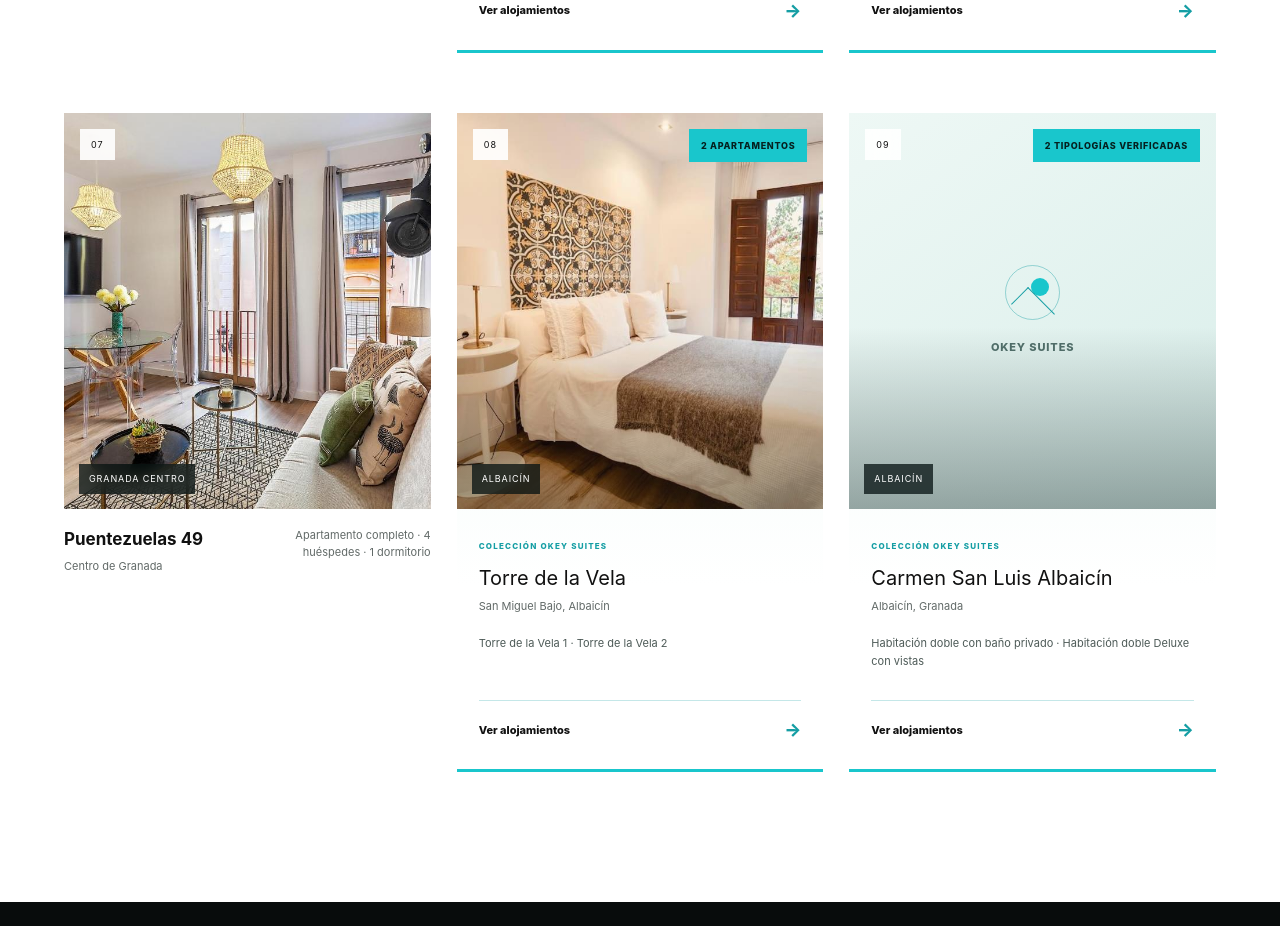
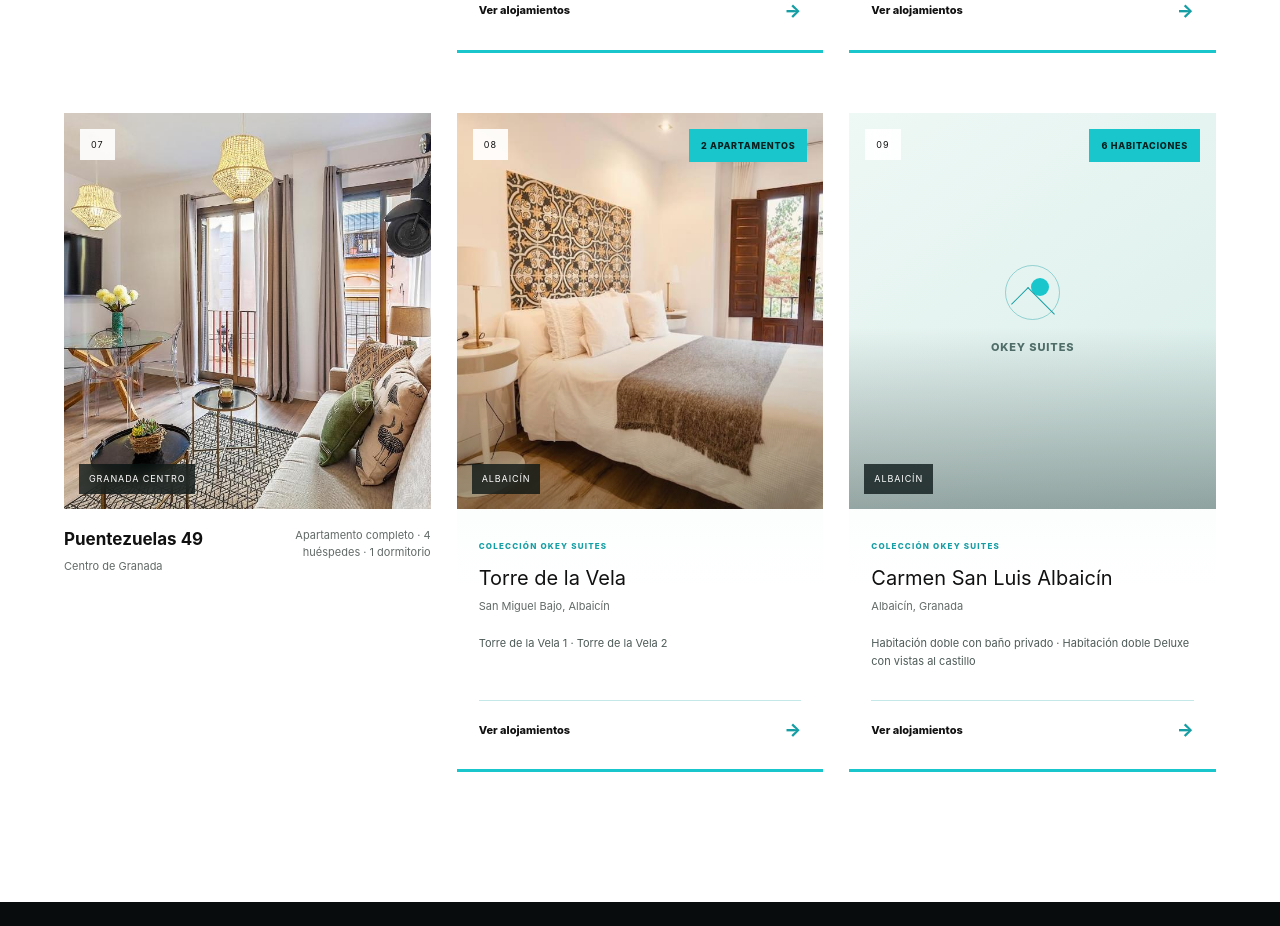
Before and after one commit to IJustDaniii/keysuites-web2, a Next.js app: page /alojamientos in a window 1280 px wide. Shown: the part 1900-2826 px from the top of the page. Built offline with nearby package versions, Linux system fonts and the light colour scheme.

Commit message:
Carmen San Luis Albaicin

```diff
--- a/data/properties.ts
+++ b/data/properties.ts
@@ -310,32 +310,36 @@ export const properties: Property[] = [
   // CARMEN SAN LUIS · ALBAICÍN
   {
     kind: 'property', id: 13, slug: 'carmen-san-luis-doble-bano-privado', name: 'Habitación doble con baño privado',
-    groupSlug: 'carmen-san-luis-albaicin', category: 'Albaicín', type: 'Habitación doble', location: 'Carmen San Luis, Albaicín',
+    groupSlug: 'carmen-san-luis-albaicin', category: 'Albaicín', type: 'Habitación doble · 5 unidades', location: 'Carmen San Luis, Albaicín',
     address: '7 Calle de San Luis, Albaicín, 18010 Granada',
-    shortDescription: 'Habitación doble de 15 m² con baño privado.',
-    description: 'Habitación con cama doble, baño privado con ducha, climatización y Wi-Fi dentro de Carmen San Luis Albaicín.',
+    shortDescription: 'Cinco habitaciones dobles de 15 m², cada una con baño privado.',
+    description: 'Carmen San Luis dispone de cinco habitaciones de esta tipología. Cada una ofrece una cama doble, entrada privada, baño privado con ducha, calefacción, aire acondicionado individual y Wi-Fi gratuito.',
     guests: 2, bedrooms: 1, beds: 1, bathrooms: 1, areaM2: 15, distribution: ['Una cama doble', 'Baño privado con ducha'],
-    amenities: ['Secador', 'Toallas', 'Ropa de cama', 'Armario', 'Artículos de aseo'], kitchen: null,
-    airConditioning: 'Sí', heating: 'Sí', wifi: 'Sí', parking: null, pool: null, exterior: [], views: [], accessibility: null,
-    rules: ['No se admiten mascotas'], checkIn: '15:00 – 22:00', checkOut: '08:00 – 11:00', images: [], platforms: [],
-    positiveReviews: [], negativeReviews: [], registration: { regional: [], national: [] },
-    warnings: [{ kind: 'pending', title: 'Cocina privada no encontrada', detail: 'No se ha encontrado una cocina privada para esta tipología.' }],
+    amenities: ['Entrada privada', 'Ropa de cama', 'Toallas', 'Armario', 'Perchero', 'Ducha', 'Aseo', 'Secador de pelo', 'Artículos de aseo gratuitos', 'Papel higiénico', 'Desinfectante de manos'], kitchen: null,
+    airConditioning: 'Aire acondicionado individual', heating: 'Sí', wifi: 'Sí, gratuito', parking: null, pool: null, exterior: [], views: [], accessibility: null,
+    rules: ['No fumar', 'No se admiten mascotas', 'No se permiten fiestas ni eventos', 'Niños de cualquier edad', 'No hay cunas ni camas supletorias', 'Sin edad mínima para el check-in'],
+    checkIn: '15:00 – 22:00', checkOut: '08:00 – 11:00', images: [],
+    platforms: [{ name: 'Booking', rating: '8,2 / 10', reviews: '412 comentarios', note: 'Camas: 8,4 según 160 comentarios', url: 'https://www.booking.com/hotel/es/habitacion-torre-de-comares-carmen-san-luis.es.html' }],
+    positiveReviews: ['Ubicación', 'Limpieza', 'Tranquilidad', 'Amplitud de las habitaciones', 'Comodidad de las camas', 'Atención'], negativeReviews: [],
+    registration: { regional: ['VFT/GR/07776', 'VFT/GR/077760', 'VUT/GR/077760'], national: ['ESFCTU0000180170000421990000000000000000VFT/GR/077760'] },
+    warnings: [],
   },
   {
-    kind: 'property', id: 14, slug: 'carmen-san-luis-deluxe-vistas', name: 'Habitación doble Deluxe con vistas',
-    groupSlug: 'carmen-san-luis-albaicin', category: 'Albaicín', type: 'Habitación doble Deluxe', location: 'Carmen San Luis, Albaicín',
+    kind: 'property', id: 14, slug: 'carmen-san-luis-deluxe-vistas', name: 'Habitación doble Deluxe con vistas al castillo',
+    groupSlug: 'carmen-san-luis-albaicin', category: 'Albaicín', type: 'Habitación doble Deluxe · 1 unidad', location: 'Carmen San Luis, Albaicín',
     address: '7 Calle de San Luis, Albaicín, 18010 Granada',
-    shortDescription: 'Habitación Deluxe con baño privado y terraza según huéspedes.',
-    description: 'Tipología de aproximadamente 15 m² con baño privado y vistas publicadas al castillo o a la ciudad.',
-    guests: null, bedrooms: 1, beds: null, bathrooms: 1, areaM2: 15, distribution: [], amenities: [], kitchen: null,
-    airConditioning: null, heating: null, wifi: null, parking: null, pool: null,
-    exterior: ['Terraza según huéspedes'], views: ['Castillo', 'Ciudad'], accessibility: null,
-    rules: ['No se admiten mascotas'], checkIn: '15:00 – 22:00', checkOut: '08:00 – 11:00', images: [], platforms: [],
-    positiveReviews: [], negativeReviews: [], registration: { regional: [], national: [] },
-    warnings: [
-      { kind: 'warning', title: 'Capacidad e inventario pendientes', detail: 'No se conoce con certeza el número de camas, la capacidad exacta ni cuántas habitaciones físicas existen de esta tipología.' },
-      { kind: 'warning', title: 'Piscina por confirmar', detail: 'Algunas reseñas hablan de una piscina privada en la terraza; no se considera un servicio confirmado.' },
-    ],
+    shortDescription: 'Habitación Deluxe de 15 m² con piscina privada y vistas al castillo.',
+    description: 'La sexta habitación de Carmen San Luis es una doble Deluxe con una cama doble, piscina privada y vistas al castillo. Incluye entrada privada, baño privado con ducha, calefacción, aire acondicionado individual y Wi-Fi gratuito.',
+    guests: 2, bedrooms: 1, beds: 1, bathrooms: 1, areaM2: 15, distribution: ['Una cama doble', 'Baño privado con ducha'],
+    amenities: ['Entrada privada', 'Ropa de cama', 'Toallas', 'Armario', 'Perchero', 'Ducha', 'Aseo', 'Secador de pelo', 'Artículos de aseo gratuitos', 'Papel higiénico', 'Desinfectante de manos'], kitchen: null,
+    airConditioning: 'Aire acondicionado individual', heating: 'Sí', wifi: 'Sí, gratuito', parking: null, pool: 'Piscina privada',
+    exterior: [], views: ['Castillo'], accessibility: null,
+    rules: ['No fumar', 'No se admiten mascotas', 'No se permiten fiestas ni eventos', 'Niños de cualquier edad', 'No hay cunas ni camas supletorias', 'Sin edad mínima para el check-in'],
+    checkIn: '15:00 – 22:00', checkOut: '08:00 – 11:00', images: [],
+    platforms: [{ name: 'Booking', rating: '8,2 / 10', reviews: '412 comentarios', note: 'Camas: 8,4 según 160 comentarios', url: 'https://www.booking.com/hotel/es/habitacion-torre-de-comares-carmen-san-luis.es.html' }],
+    positiveReviews: ['Piscina privada', 'Vistas al castillo', 'Ubicación', 'Limpieza', 'Tranquilidad', 'Amplitud', 'Atención'], negativeReviews: [],
+    registration: { regional: ['VFT/GR/07776', 'VFT/GR/077760', 'VUT/GR/077760'], national: ['ESFCTU0000180170000421990000000000000000VFT/GR/077760'] },
+    warnings: [],
   },
 
   // ALHAMBRA.MESONES 4
@@ -442,23 +446,21 @@ export const propertyGroups: PropertyGroup[] = [
   },
   {
     kind: 'group', slug: 'carmen-san-luis-albaicin', name: 'Carmen San Luis Albaicín', category: 'Albaicín',
-    type: 'Alojamiento con diferentes habitaciones', location: 'Albaicín, Granada',
+    type: 'Conjunto de 6 habitaciones', location: 'Albaicín, Granada',
     address: '7 Calle de San Luis, Albaicín, 18010 Granada',
-    shortDescription: 'Habitaciones con baño privado en una casa del Albaicín.',
-    description: 'Carmen San Luis no es un único apartamento. Booking publica diferentes tipologías de habitación y todavía falta confirmar cuántas habitaciones físicas existen de cada tipo.',
-    countLabel: '2 tipologías verificadas',
+    shortDescription: 'Seis habitaciones con baño privado en una casa del Albaicín.',
+    description: 'Carmen San Luis reúne seis habitaciones: cinco habitaciones dobles con baño privado y una habitación doble Deluxe con piscina privada y vistas al castillo. Todas tienen una cama doble y capacidad para dos personas.',
+    countLabel: '6 habitaciones',
     unitSlugs: ['carmen-san-luis-doble-bano-privado', 'carmen-san-luis-deluxe-vistas'],
-    sharedAmenities: ['Salón compartido', 'Zona exterior con mobiliario', 'Sala de juegos', 'Check-in y check-out privado'],
-    wifi: 'Sí en la habitación doble con baño privado', parking: null, accessibility: null, rules: ['No se admiten mascotas'],
+    sharedAmenities: ['Baño privado en todas las habitaciones', 'Calefacción', 'Entrada privada', 'Salón compartido', 'Zona de asientos al aire libre', 'Sala de juegos', 'Check-in y check-out privado'],
+    wifi: 'Sí, gratuito', parking: null, accessibility: null,
+    rules: ['No fumar', 'No se admiten mascotas', 'No se permiten fiestas ni eventos', 'Niños de cualquier edad', 'No hay cunas ni camas supletorias', 'Sin edad mínima para el check-in'],
     checkIn: '15:00 – 22:00', checkOut: '08:00 – 11:00', images: [],
-    platforms: [{ name: 'Booking', rating: '≈ 8,2 / 10', reviews: 'aprox. 400 reseñas', url: 'https://www.booking.com/Pulse-kxW5PN' }],
-    positiveReviews: ['Ubicación', 'Tranquilidad', 'Limpieza', 'Camas', 'Decoración', 'Casa', 'Vistas', 'Terraza o piscina de la Deluxe'],
-    negativeReviews: ['Comentarios puntuales sobre olor de desagüe', 'Cama incómoda en algún caso', 'Ruido', 'Cuestas o acceso', 'Temperatura de la ducha'],
+    platforms: [{ name: 'Booking', rating: '8,2 / 10', reviews: '412 comentarios', note: 'Ubicación: 8,6 · Wi-Fi: 8,0', url: 'https://www.booking.com/hotel/es/habitacion-torre-de-comares-carmen-san-luis.es.html' }],
+    positiveReviews: ['Ubicación', 'Limpieza', 'Tranquilidad', 'Amplitud de las habitaciones', 'Comodidad de las camas', 'Atención', 'Vistas', 'Piscina privada de la Deluxe'],
+    negativeReviews: [],
     registration: { regional: ['VFT/GR/07776', 'VFT/GR/077760', 'VUT/GR/077760'], national: ['ESFCTU0000180170000421990000000000000000VFT/GR/077760'] },
-    warnings: [
-      { kind: 'warning', title: 'Inventario pendiente', detail: 'Falta confirmar el número físico de habitaciones de cada tipología.' },
-      { kind: 'warning', title: 'Registros contradictorios', detail: 'Booking muestra varias versiones del registro. Confirmar el registro vigente.' },
-    ],
+    warnings: [],
   },
 ];
 
```
